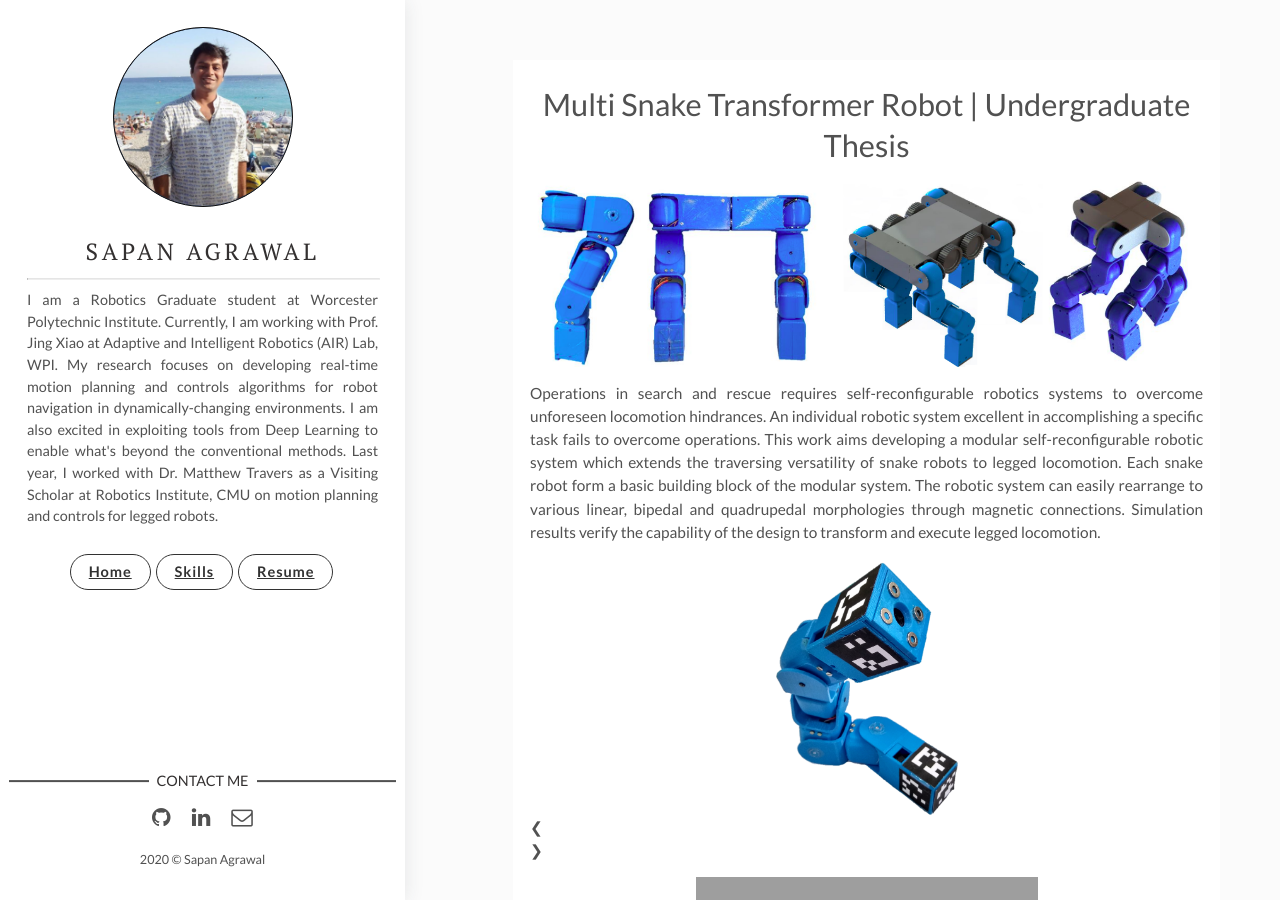
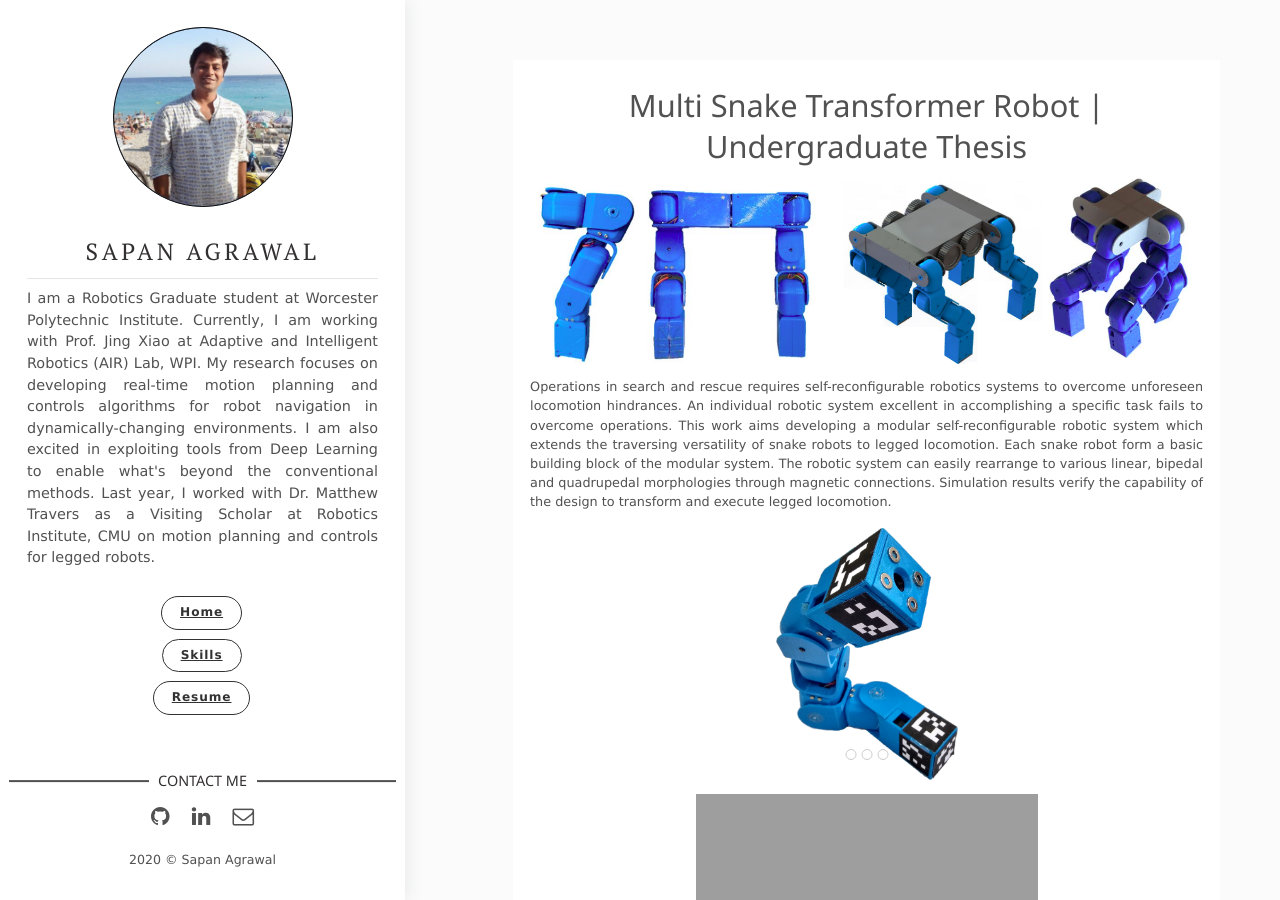
Before and after one commit to sapan-ostic/sapan-ostic.github.io, a Jekyll site: the page built from _posts/2019-01-22-Multi-Snake-Transformer-Robot-|-Undergraduate-Thesis.markdown, in a window 1280 px wide and 900 px high. Built offline with Jekyll 4.4.1, drawn with Linux system fonts in a browser that asks for light colours.

Commit message:
general commit

```diff
--- a/_posts/2019-01-22-Multi-Snake-Transformer-Robot-|-Undergraduate-Thesis.markdown
+++ b/_posts/2019-01-22-Multi-Snake-Transformer-Robot-|-Undergraduate-Thesis.markdown
@@ -13,6 +13,8 @@
 Operations in search and rescue requires self-reconfigurable robotics systems to overcome unforeseen locomotion hindrances. An individual robotic system excellent in accomplishing a specific task fails to overcome operations. This work aims developing a modular self-reconfigurable robotic system which extends the traversing versatility of snake robots to legged locomotion. Each snake robot form a basic building block of the modular system. The robotic system can easily rearrange to various linear, bipedal and quadrupedal morphologies through magnetic connections. Simulation results verify the capability of the design to transform and execute legged locomotion.
 
 
+<meta name="viewport" content="width=device-width, initial-scale=1">
+<link rel="stylesheet" href="https://www.w3schools.com/w3css/4/w3.css">
 <style>
 .mySlides {display:none}
 .w3-left, .w3-right, .w3-badge {cursor:pointer}
@@ -22,8 +24,8 @@
 
 <div class="w3-content w3-display-container" style="max-width:800px">
   <img class="mySlides" src="/assets/img/msmr/design1.png" style="height:300px; padding-left:36%;">
-  <img class="mySlides" src="/assets/img/msmr/design2.png" style="height:300px">
-  <img class="mySlides" src="/assets/img/msmr/design3.png" style="height:300px  ">
+  <img class="mySlides" src="/assets/img/msmr/design2.png" style="height:300px; padding-left:25%;">
+  <img class="mySlides" src="/assets/img/msmr/design3.png" style="height:300px; padding-left:18%;">
   <div class="w3-center w3-container w3-section w3-large w3-text-white w3-display-bottommiddle" style="width:100%">
     <div class="w3-left w3-hover-text-khaki" onclick="plusDivs(-1)">&#10094;</div>
     <div class="w3-right w3-hover-text-khaki" onclick="plusDivs(1)">&#10095;</div>
```
